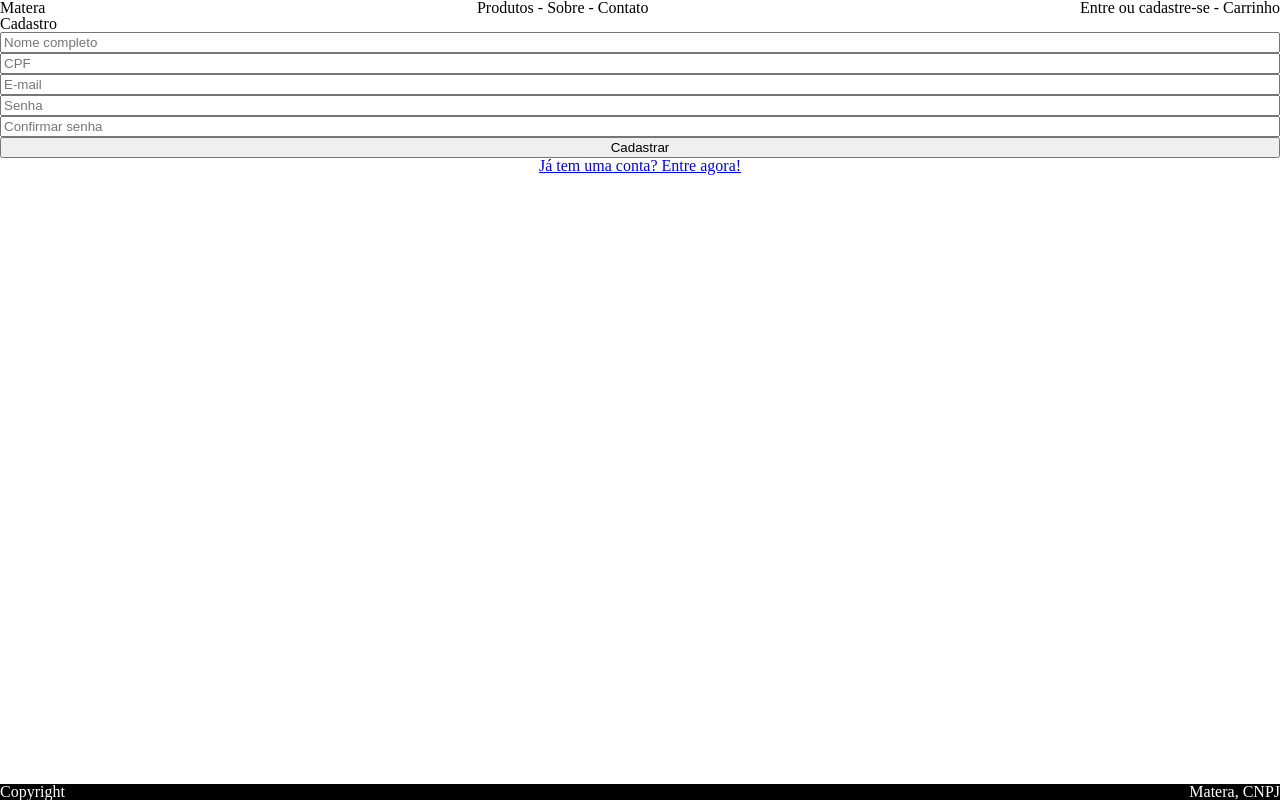
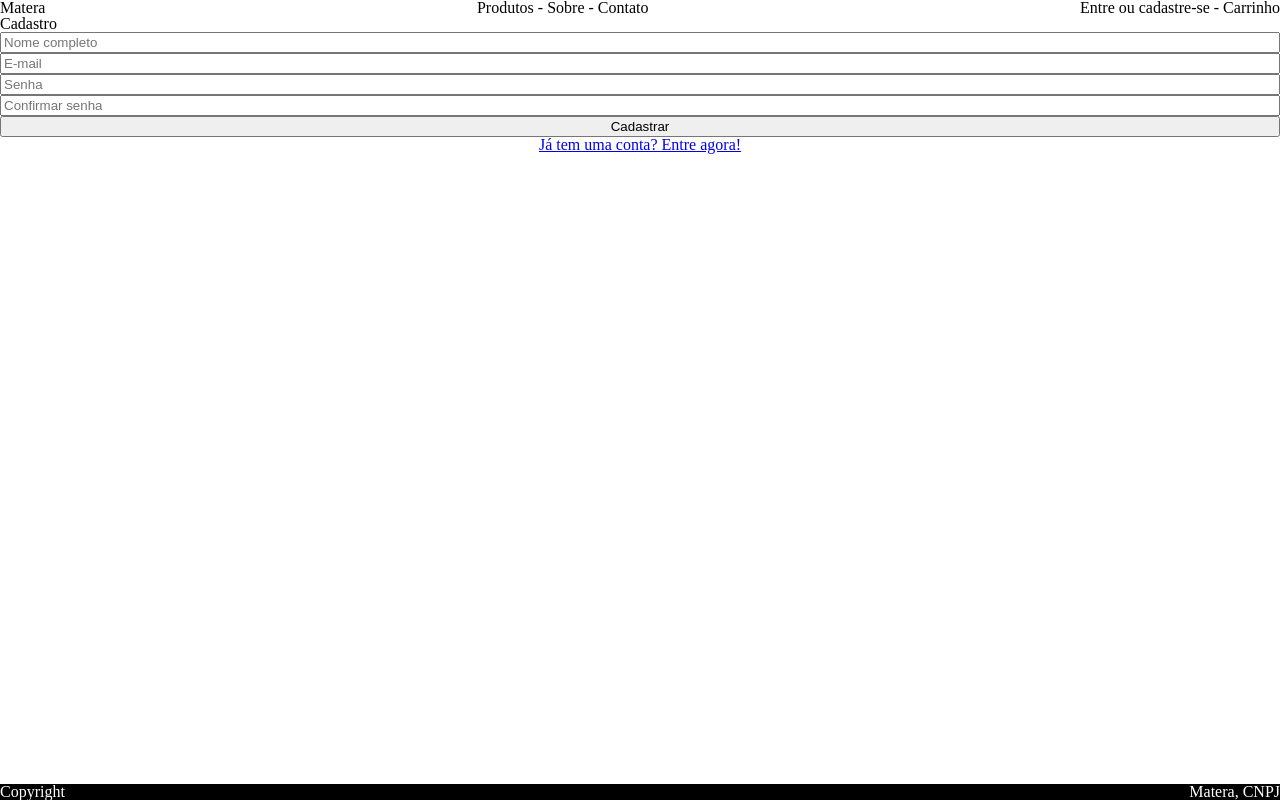
Before and after one commit to lcfernandez/driven-projeto15-matera-front, a React (Create React App) app: page /cadastro in a window 1280 px wide. Built offline with nearby package versions, Linux system fonts and the light colour scheme.

Commit message:
refact: remove document field and change success message

```diff
--- a/src/pages/SignUpPage.js
+++ b/src/pages/SignUpPage.js
@@ -7,9 +7,8 @@ import styled from "styled-components";
 
 export default function SignUpPage() {
     const [disabled, setDisabled] = useState(false);
+    const [email, setEmail] = useState(undefined);
     const [name, setName] = useState(undefined);
-    const [cpf, setCpf] = useState(undefined);
-    const [email, setEmail] = useState(undefined);
     const [password, setPassword] = useState(undefined);
     const [repeatPassword, setRepeatPassword] = useState(undefined);
 
@@ -25,7 +24,6 @@ export default function SignUpPage() {
 
             const body = {
                 name,
-                cpf,
                 email,
                 password,
                 repeat_password: repeatPassword
@@ -35,7 +33,7 @@ export default function SignUpPage() {
                 .post(`${BASE_URL}/sign-up`, body)
                 .then(
                     () => {
-                        alert("Cadastro feito com sucesso!");
+                        alert("Usuário cadastrado com sucesso!");
                         navigate("/login");
                     }
                 )
@@ -59,16 +57,6 @@ export default function SignUpPage() {
                     disabled={disabled && true}
                     onChange={e => setName(e.target.value)}
                     placeholder="Nome completo"
-                    required
-                    type="text"
-                />
-
-                <input
-                    disabled={disabled && true}
-                    maxLength="14"
-                    minLength="14"
-                    onChange={e => setCpf(e.target.value)}
-                    placeholder="CPF"
                     required
                     type="text"
                 />
```
